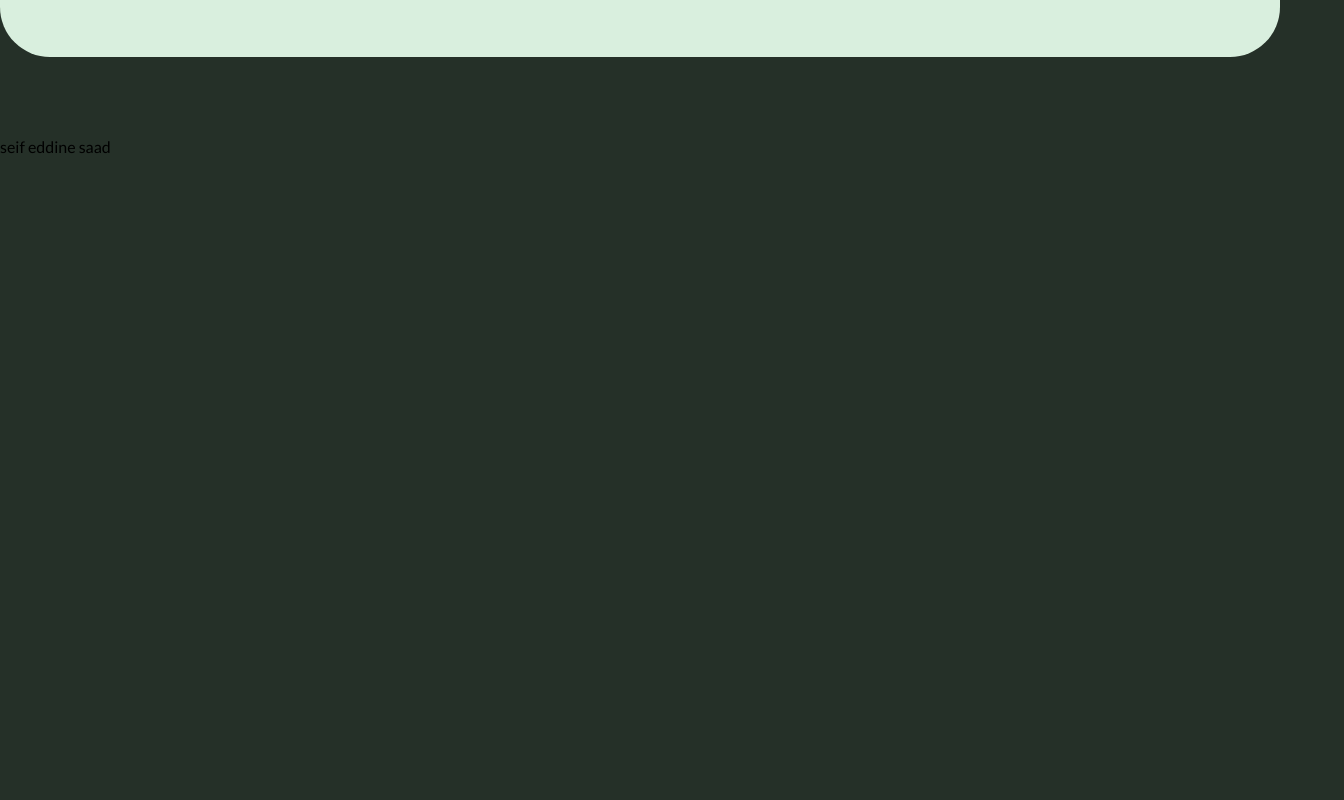
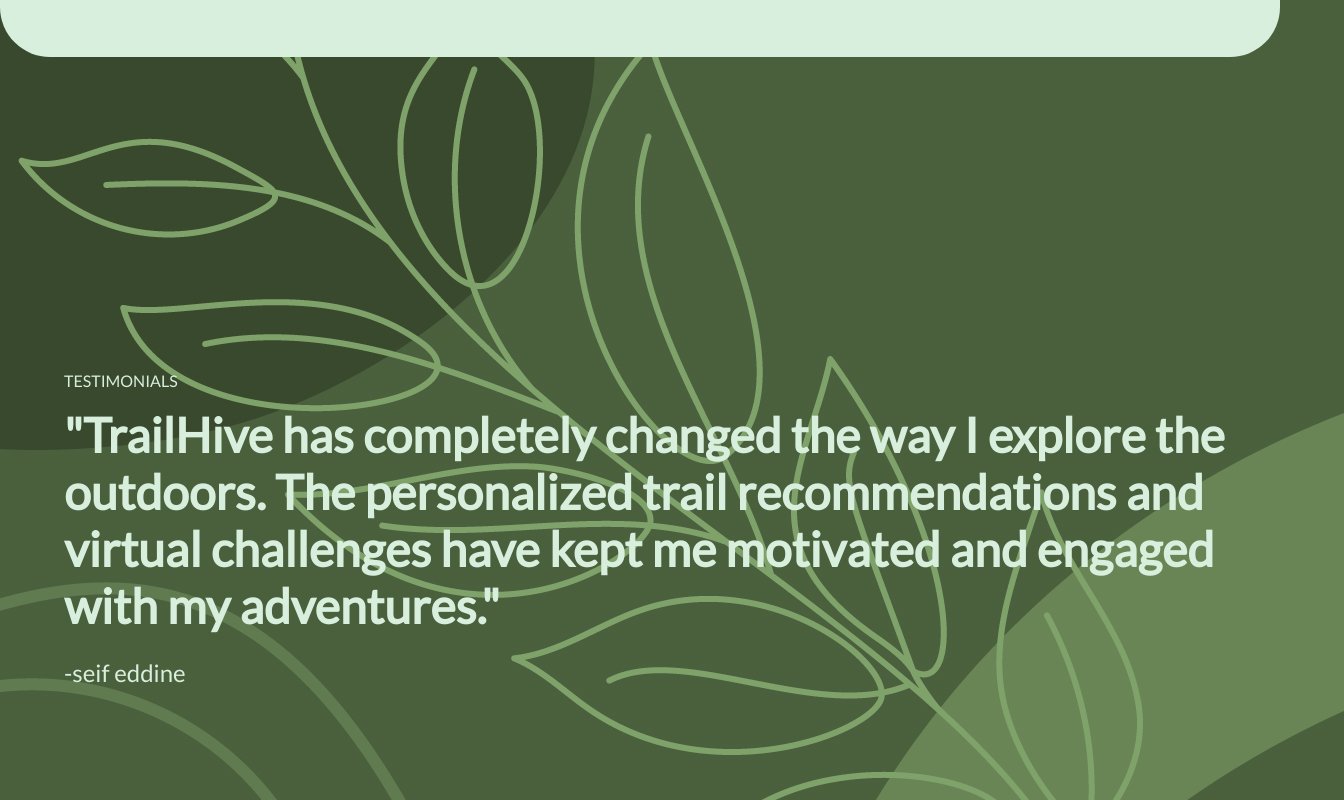
Before and after one commit to seifeddinesaad01/TrailHive, a React (Create React App) app: page / in a window 1280 px wide. Shown: the part 1200-2000 px from the top of the page, 1344 px wide, since content can reach past the window. Before the commit the page ends 1372 px from the top, so only its background shows below. Built offline with nearby package versions, Linux system fonts and the light colour scheme.

Commit message:
section 4

```diff
--- a/src/App.tsx
+++ b/src/App.tsx
@@ -12,8 +12,8 @@
        <SectionTwo/>
        <SectionThree />
      </div>
-
   );
 }
 
+
 export default App;
--- a/src/Components/Section-3/Section-3.tsx
+++ b/src/Components/Section-3/Section-3.tsx
@@ -2,7 +2,11 @@
 
 const SectionThree = () => {
   return (
-    <div><p>seif eddine saad</p></div>
+    <div className='section__three'>
+      <p className='title'>Testimonials</p>
+      <h2>"TrailHive has completely changed the way I explore the outdoors. The personalized trail recommendations and <br /> virtual challenges have kept me motivated and engaged <br /> with my adventures."</h2>
+      <p className='sub'>-seif eddine</p>
+    </div>
   )
 }
 
--- a/src/Components/Section-3/_section-3.scss
+++ b/src/Components/Section-3/_section-3.scss
@@ -0,0 +1,31 @@
+.section__three{
+    display: flex;
+    justify-content: center;
+    align-items: center;
+    flex-direction: column;
+    height: 100vh;
+    width: 100%;
+    margin-left: 4rem;
+    margin-right: 4rem;
+    & >.sub{
+        margin: 0rem;
+        align-self: flex-start;
+        color: #D9EFDE;
+        font-size: 1.5rem;
+        padding-top: 1.5rem;
+    }
+    & > .title{
+        align-self: flex-start;
+        color: #D9EFDE;
+        text-transform: uppercase;
+        font-size: 1rem;
+        font-weight: 500;
+    }
+
+    & > h2{
+        margin: 0;
+        color:#D9EFDE;
+        font-size: 3rem;
+
+    }
+}
--- a/src/index.css
+++ b/src/index.css
@@ -9,6 +9,7 @@
   font-family: 'Lato', sans-serif;
   background-color: #253028;
   overflow-x: hidden;
+  background-image: url("./assets/7926518.jpg");
 }
 
 code {
--- a/src/main.scss
+++ b/src/main.scss
@@ -2,3 +2,4 @@
 @use "./Components/Section-1/section-1";
 @use './Components/Sidebar/sidebar';
 @use "./Components/Section-2/section-2";
+@use "./Components/Section-3/section-3";
```
Also changed, not shown: src/assets/7926518.jpg (added).
